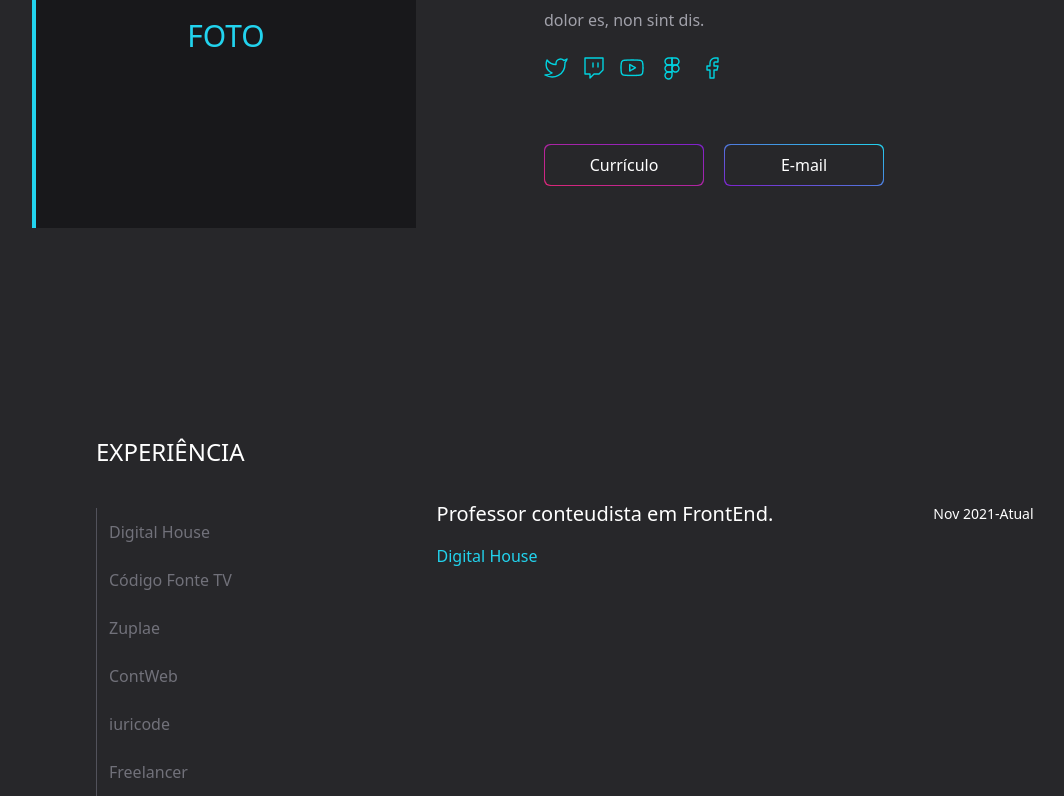
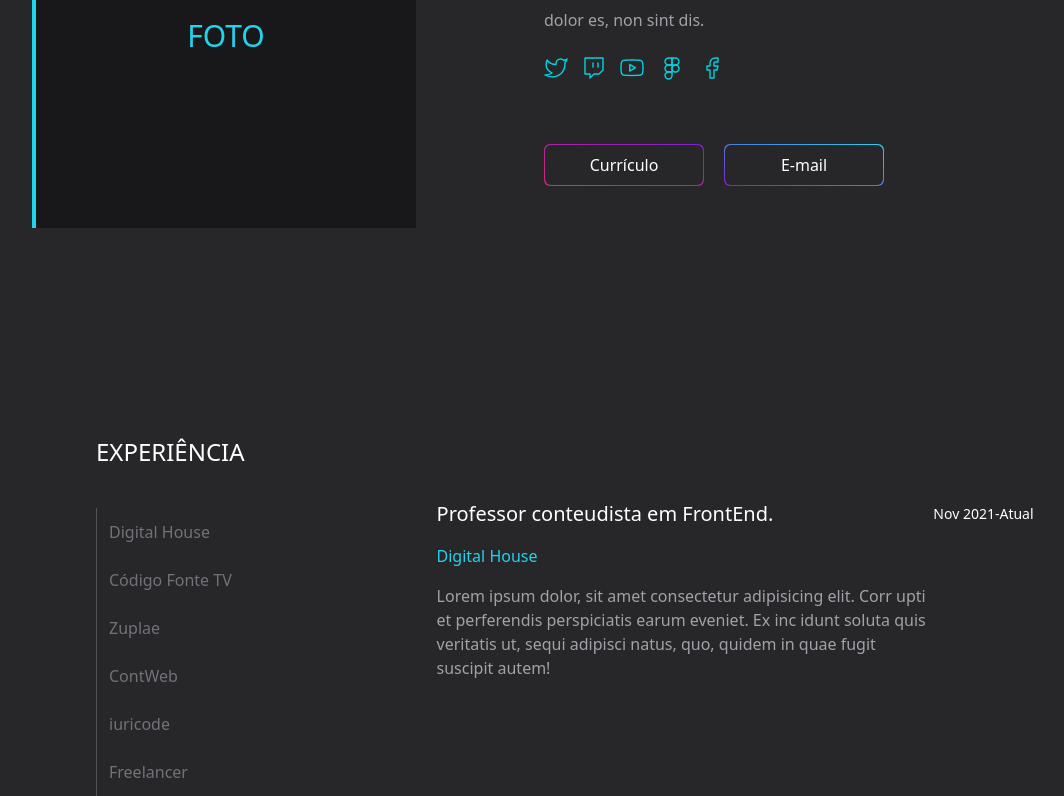
Before and after one commit to alysonbarreto02/desafio-02, a Next.js app: page / in a window 1280 px wide. Shown: the part 1244-2040 px from the top of the page, without its empty margins (96-1160 px from the left). Built offline with nearby package versions, Linux system fonts and the light colour scheme.

Commit message:
feat: adicionando description da experiência

```diff
--- a/src/components/Experiencias/Experiencias.tsx
+++ b/src/components/Experiencias/Experiencias.tsx
@@ -28,6 +28,14 @@
                     <Date />
                 </div>
                 <EmpresaCitada />
+                <div className="w-2/3 mt-4">
+                    <p className="text-zinc-400">
+                        Lorem ipsum dolor, sit amet consectetur adipisicing elit. Corr
+                        upti et perferendis perspiciatis earum eveniet. Ex inc
+                        idunt soluta quis veritatis ut, sequi adipisci natus,
+                        quo, quidem in quae fugit suscipit autem!
+                    </p>
+                </div>
             </div>
 
         </div>
```
